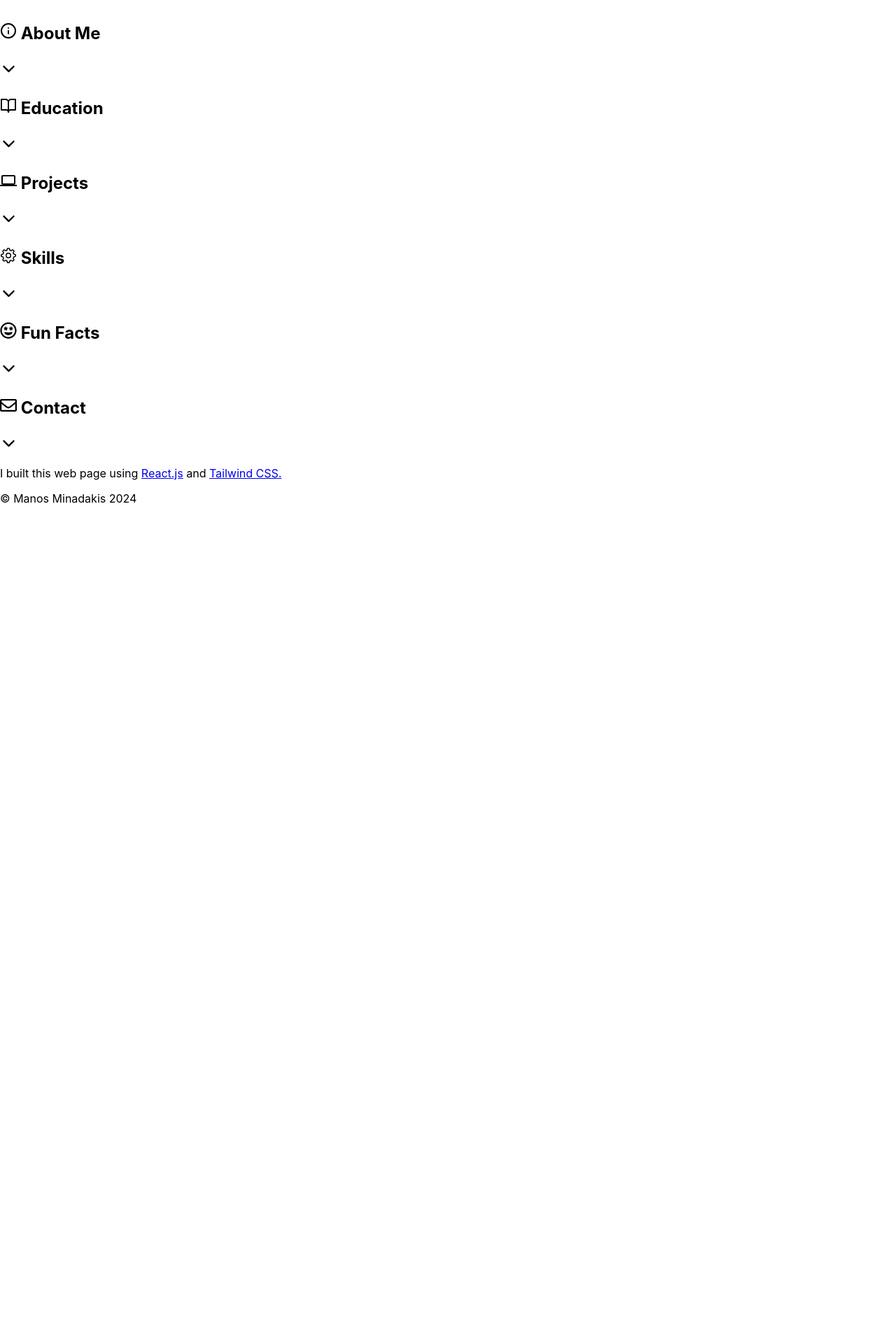
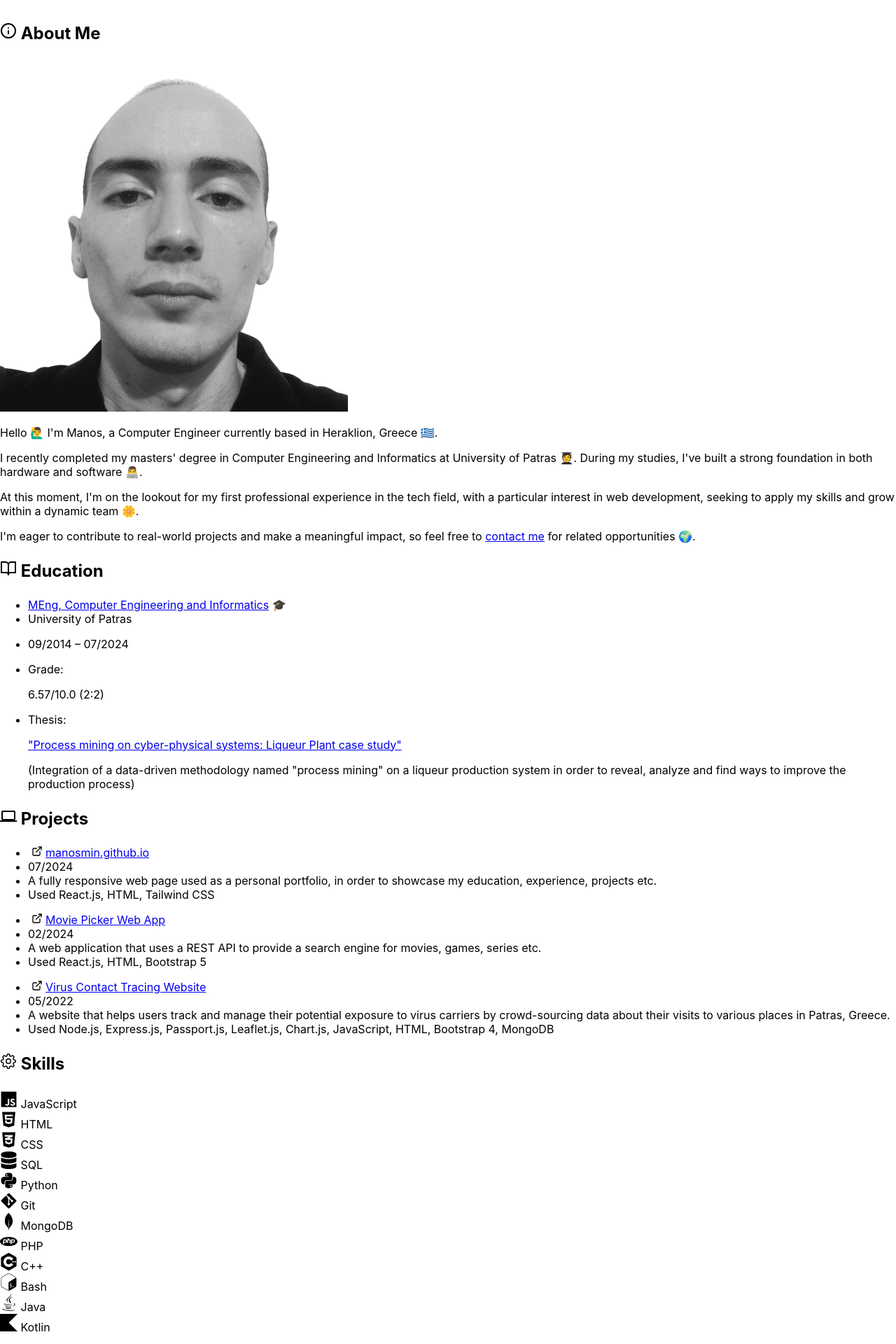
Before and after one commit to manosmin/manosmin.github.io, a React (Create React App) app: page / in a window 1280 px wide. Shown: the part 180-2100 px from the top of the page at 70% size. Before the commit the page ends 918 px from the top, so only its background shows below. Built offline with nearby package versions, Linux system fonts and the light colour scheme.

Commit message:
added appear on scroll animations

```diff
--- a/src/App.js
+++ b/src/App.js
@@ -1,4 +1,4 @@
-import React from 'react';
+import React, { useState, useEffect, useRef } from 'react';
 import Header from './components/Header';
 import About from './components/About';
 import Education from './components/Education';
@@ -9,6 +9,22 @@ import Contact from './components/Contact';
 import Footer from './components/Footer';
 import './App.css';
 
+
+export function useIsVisible(options) {
+  const containerRef = useRef(null)
+  const [isVisible, setIsVisible ] = useState(false)
+  const callbackFunction = (entries) => { const [entry] = entries
+  setIsVisible(entry.isIntersecting)
+  }
+  useEffect(() => {
+  const observer = new IntersectionObserver (callbackFunction, options)
+  if (containerRef.current) observer.observe (containerRef.current)
+  return () => {
+  }
+  if(containerRef.current) observer.unobserve (containerRef.current)
+  }, [containerRef, options])
+  return [containerRef, isVisible]
+  }
 
 function App() {
   return (
--- a/src/components/About.js
+++ b/src/components/About.js
@@ -1,41 +1,43 @@
-import React, { useState } from 'react';
+import React, { useRef } from 'react';
+import { useIsVisible } from '../App';
 import { FiInfo } from "react-icons/fi";
-import { IoIosArrowDown, IoIosArrowUp  } from "react-icons/io";
 
 
 
 const About = () => {
-  const [isOpen, setIsOpen] = useState(false);
-  const [isArrowDown, setIsArrowDown] = useState(true);
 
-  const toggleAccordion = () => {
-    setIsOpen(!isOpen);
-    setIsArrowDown(!isArrowDown);
-  };
+  const [ containerRef1, isVisible1] = useIsVisible({})
+
+  const [ containerRef2, isVisible2] = useIsVisible({})
+
+  const [ containerRef3, isVisible3] = useIsVisible({})
+
+  const [ containerRef4, isVisible4] = useIsVisible({})
+
+  const [ containerRef5, isVisible5] = useIsVisible({})
+
+  const [ containerRef6, isVisible6] = useIsVisible({})
 
   return (
     <div className='bg-gray-200 text-gray-900 dark:bg-gray-900 dark:text-gray-200 p-10 mb-10'>
-      <div id="about" onClick={toggleAccordion} className="flex justify-between cursor-pointer">
-        <h2 className="animate-slide-in-left opacity-0 text-2xl font-semibold" style={{ "--delay": 0.2 + "s" }}>
+      <div id="about" className="flex justify-between cursor-pointer">
+        <h2 ref={containerRef1} className={`${isVisible1 && 'animate-slide-in-left'} opacity-0 text-2xl font-semibold`} style={{ "--delay": 0.2 + "s" }}>
         <p className='flex justify-center items-center'><FiInfo className='mr-2'/> About Me </p>
         </h2>
-        {isArrowDown ? <IoIosArrowDown size={25}/> : <IoIosArrowUp size={25}/>}
       </div>
-        {isOpen && (
         <div className="w-full flex flex-col items-center text-center mt-8 cursor-normal space-y-2"  >
-            <img src="/profile.png" id="profile-pic" alt="Profile" className="border-2 bg-gray-300 dark:bg-gray-800 animate-fade-in-down opacity-0 mb-4 border-gray-900 dark:border-gray-100 w-48 h-48 rounded-full shadow-lg" style={{ "--delay": 0.2 + "s" }}  />
-            <p className='animate-fade-in opacity-0' style={{ "--delay": 1.2 + "s" }}>
+            <img ref={containerRef2} src="/profile.png" id="profile-pic" alt="Profile" className={`border-2 bg-gray-300 dark:bg-gray-800 ${isVisible2 && 'animate-fade-in-down'} opacity-0 mb-4 border-gray-900 dark:border-gray-100 w-48 h-48 rounded-full shadow-lg`} style={{ "--delay": 0.2 + "s" }}  />
+              <p ref={containerRef3} className={`${isVisible3 && 'animate-fade-in'} opacity-0`} style={{ "--delay": 1.2 + "s" }}>
               Hello 🙋‍♂️ I'm <span className='font-medium'>Manos</span>, a Computer Engineer currently based in Heraklion, Greece 🇬🇷.
               </p>
-            <p className='animate-fade-in opacity-0' style={{ "--delay": 1.6 + "s" }}>
+              <p ref={containerRef4} className={`${isVisible4 && 'animate-fade-in'} opacity-0`} style={{ "--delay": 1.6 + "s" }}>
                 I recently completed my masters' degree in Computer Engineering and Informatics at University of Patras 🧑‍🎓. During my studies, I've built a strong foundation in both hardware and software 👨‍💻.
               </p>
-            <p className='animate-fade-in opacity-0' style={{ "--delay": 2 + "s" }}>
+              <p ref={containerRef5} className={`${isVisible5 && 'animate-fade-in'} opacity-0`} style={{ "--delay": 2 + "s" }}>
                 At this moment, I'm on the lookout for my first professional experience in the tech field, with a particular interest in <span className='font-medium'> web development</span>, seeking to apply my skills and grow within a dynamic team 🌼.
               </p>
-            <p className='animate-fade-in opacity-0' style={{ "--delay": 2.4   + "s" }}>I'm eager to contribute to real-world projects and make a meaningful impact, so feel free to <a className="hover:underline" href="mailto:manosmin@hotmail.com">contact me</a> for related opportunities 🌍.</p>
+              <p ref={containerRef6} className={`${isVisible6 && 'animate-fade-in'} opacity-0`} style={{ "--delay": 2.4   + "s" }}>I'm eager to contribute to real-world projects and make a meaningful impact, so feel free to <a className="hover:underline" href="mailto:manosmin@hotmail.com">contact me</a> for related opportunities 🌍.</p>
         </div>
-        )}
       </div>
   );
 };
--- a/src/components/Contact.js
+++ b/src/components/Contact.js
@@ -1,7 +1,7 @@
-import React, { useState } from 'react';
+import React, { useState, useRef } from 'react';
 import emailjs from 'emailjs-com';
 import { FaRegEnvelope } from "react-icons/fa";
-import { IoIosArrowDown, IoIosArrowUp  } from "react-icons/io";
+import { useIsVisible } from '../App';
 
 
 const Contact = () => {
@@ -10,9 +10,6 @@ const Contact = () => {
     email: '',
     message: ''
   });
-
-  const [isFormVisible, setIsFormVisible] = useState(false);
-  const [isArrowDown, setIsArrowDown] = useState(true);
 
   const handleChange = (e) => {
     setFormData({
@@ -44,24 +41,29 @@ const Contact = () => {
     });
   };
 
-  const toggleFormVisibility = () => {
-    setIsFormVisible(!isFormVisible);
-    setIsArrowDown(!isArrowDown);
-  };
+  const [ containerRef1, isVisible1] = useIsVisible({})
+
+  const [ containerRef2, isVisible2] = useIsVisible({})
+
+  const [ containerRef3, isVisible3] = useIsVisible({})
+
+  const [ containerRef4, isVisible4] = useIsVisible({})
+
+  const [ containerRef5, isVisible5] = useIsVisible({})
+
+  const [ containerRef6, isVisible6] = useIsVisible({})
 
 
   return (
     <div className='bg-gray-200 text-gray-900 dark:bg-gray-900 dark:text-gray-200 p-10 mb-10'>
-      <div id="contact" onClick={toggleFormVisibility} className="flex justify-between cursor-pointer">
-        <h2 className="animate-slide-in-left opacity-0 text-2xl font-semibold" style={{ "--delay": 1.2 + "s" }}>
+      <div id="contact" className="flex justify-between cursor-pointer">
+        <h2 ref={containerRef1} className={`opacity-0 text-2xl font-semibold ${isVisible1 && "animate-slide-in-left"}`} style={{ "--delay": 0.2 + "s" }}>
         <p className='flex justify-center items-center'><FaRegEnvelope className='mr-2'/> Contact</p>
         </h2>
-        {isArrowDown ? <IoIosArrowDown size={25}/> : <IoIosArrowUp size={25}/>}
     </div>
-      {isFormVisible && (
         <form onSubmit={handleSubmit} className="mt-8 cursor-normal space-y-4" >
-          <p className='animate-slide-in-left opacity-0' style={{ "--delay":  0.2 + "s" }}>You can also send me a message through this form. Yes, it actually works! 😎</p>
-          <div className='animate-slide-in opacity-0' style={{ "--delay":  0.6 + "s" }}>
+          <p ref={containerRef2} className={`opacity-0 ${isVisible2 && "animate-slide-in-left"}`} style={{ "--delay":  0.6 + "s" }}>You can also send me a message through this form. Yes, it actually works! 😎</p>
+          <div ref={containerRef3} className={`opacity-0 ${isVisible3 && "animate-slide-in"}`} style={{ "--delay":  1 + "s" }}>
             <label className="block">Name:</label>
             <input
               type="text"
@@ -72,7 +74,7 @@ const Contact = () => {
               required
             />
           </div>
-          <div className='animate-slide-in-left opacity-0' style={{ "--delay":  1 + "s" }}>
+          <div ref={containerRef4} className={`opacity-0 ${isVisible4 && "animate-slide-in-left"}`} style={{ "--delay":  1.4 + "s" }}>
             <label className="block">Email:</label>
             <input
               type="email"
@@ -83,7 +85,7 @@ const Contact = () => {
               required
             />
           </div>
-          <div className='animate-slide-in opacity-0' style={{ "--delay":  1.4 + "s" }}>
+          <div ref={containerRef5} className={`opacity-0 ${isVisible5 && "animate-slide-in"}`} style={{ "--delay":  1.8 + "s" }}>
             <label className="block">Message:</label>
             <textarea
               name="message"
@@ -93,9 +95,8 @@ const Contact = () => {
               required
             ></textarea>
           </div>
-          <button type="submit" style={{ "--delay":  1.8 + "s" }} className="animate-fade-in opacity-0 bg-blue-700 hover:bg-blue-600 text-gray-100 font-semibold py-2 px-4 rounded-full">Send</button>
+          <button ref={containerRef6} type="submit" style={{ "--delay":  2.2 + "s" }} className={`${isVisible6 && "animate-fade-in"} opacity-0 bg-blue-700 hover:bg-blue-600 text-gray-100 font-semibold py-2 px-4 rounded-full`}>Send</button>
         </form>
-      )}
     </div>
   );
 };
--- a/src/components/Education.js
+++ b/src/components/Education.js
@@ -1,27 +1,23 @@
 import React, { useState } from 'react';
+import { useIsVisible } from '../App';
 import { FiBookOpen } from "react-icons/fi";
-import { IoIosArrowDown, IoIosArrowUp  } from "react-icons/io";
 
 
 const Education = () => {
-  const [isOpen, setIsOpen] = useState(false);
-  const [isArrowDown, setIsArrowDown] = useState(true);
 
-  const toggleAccordion = () => {
-    setIsOpen(!isOpen);
-    setIsArrowDown(!isArrowDown);
-  };
+  const [ containerRef1, isVisible1] = useIsVisible({})
+
+  const [ containerRef2, isVisible2] = useIsVisible({})
+
 
   return (
     <div className='bg-gray-200 text-gray-900 dark:bg-gray-900 dark:text-gray-200 p-10 mb-10'>
-      <div id="education" onClick={toggleAccordion} className="flex justify-between cursor-pointer">
-        <h2 className="animate-slide-in-left opacity-0 text-2xl font-semibold" style={{ "--delay": 0.4 + "s" }}>
+      <div id="education" className="flex justify-between cursor-pointer">
+        <h2 ref={containerRef1} className={`${isVisible1 && 'animate-slide-in-left'} opacity-0 text-2xl font-semibold`} style={{ "--delay": 0.2 + "s" }}>
         <p className='flex justify-center items-center'><FiBookOpen className='mr-2'/> Education</p>
         </h2>
-        {isArrowDown ? <IoIosArrowDown size={25}/> : <IoIosArrowUp size={25}/>}
       </div>
-      {isOpen && (
-        <div className="mt-8 cursor-normal animate-slide-in opacity-0" style={{ "--delay": 0.2 + "s" }}>
+      <div ref={containerRef2} className={`${isVisible2 && 'animate-slide-in'} mt-8 cursor-normal opacity-0`} style={{ "--delay": 0.2 + "s" }}>
           <ul className='list-none space-y-1'>
           <li><a
             rel="noopener noreferrer"
@@ -48,7 +44,6 @@ const Education = () => {
           </p></li>
           </ul>
         </div>
-      )}
     </div>
   );
 };
--- a/src/components/Facts.js
+++ b/src/components/Facts.js
@@ -1,33 +1,31 @@
-import React, { useState } from 'react';
+import React, { useRef } from 'react';
 import { FaRegGrinStars } from "react-icons/fa";
-import { IoIosArrowDown, IoIosArrowUp  } from "react-icons/io";
+import { useIsVisible } from '../App';
+
+function Facts() {
 
 
+  const [ containerRef1, isVisible1] = useIsVisible({})
 
-function Facts() {
-    const [isOpen, setIsOpen] = useState(false);
-    const [isArrowDown, setIsArrowDown] = useState(true);
+  const [ containerRef2, isVisible2] = useIsVisible({})
 
-    const toggleAccordion = () => {
-      setIsOpen(!isOpen);
-      setIsArrowDown(!isArrowDown);
-    };
+  const [ containerRef3, isVisible3] = useIsVisible({})
+
+  const [ containerRef4, isVisible4] = useIsVisible({})
+
 
   return (
     <div className='bg-gray-200 text-gray-900 dark:bg-gray-900 dark:text-gray-200 p-10 mb-10'>
-    <div id="facts" onClick={toggleAccordion} className="flex justify-between cursor-pointer">
-      <h2 className="animate-slide-in-left opacity-0 text-2xl font-semibold" style={{ "--delay": 1 + "s" }}>
-      <p className='flex justify-center items-center'><FaRegGrinStars className='mr-2'/> Fun Facts</p>
-      </h2>
-      {isArrowDown ? <IoIosArrowDown size={25}/> : <IoIosArrowUp size={25}/>}
-    </div>
-      {isOpen && (
-        <ul class="mt-8 cursor-normal list-inside list-disc space-y-2">
-            <li className='animate-slide-in opacity-0' style={{ "--delay": 0.2 + "s" }}>I've obtained a flight dispatchers' diploma and worked in the control tower of a small airport on a border island, as part of my military service. 👨🏻‍✈️✈️</li>
-            <li className='animate-slide-in-left opacity-0' style={{ "--delay": 0.6 + "s" }}>In the past, I used to play online poker and had won several tournaments at small stakes, the largest of which had 3600 participants. 🃏🏆</li>
-            <li className='animate-slide-in opacity-0' style={{ "--delay":  1 + "s" }}>In my teenage years, I played for a local basketball team and participated in the juniors' local championship. ( っ'-')╮ =͟͟͞͞🏀 </li>
-        </ul>
-        )}
+      <div id="facts" className="flex justify-between cursor-pointer">
+        <h2 ref={containerRef1} className={`text-2xl font-semibold opacity-0 ${isVisible1 && "animate-slide-in-left"}`} style={{ "--delay": 0.2 + "s" }}>
+        <p className='flex justify-center items-center'><FaRegGrinStars className='mr-2'/> Fun Facts</p>
+        </h2>
+      </div>
+      <ul class="mt-8 cursor-normal list-inside list-disc space-y-2">
+          <li ref={containerRef2} className={`opacity-0 ${isVisible2 && "animate-slide-in"}`} style={{ "--delay": 0.6 + "s" }}>I've obtained a flight dispatchers' diploma and worked in the control tower of a small airport on a border island, as part of my military service. 👨🏻‍✈️✈️</li>
+          <li ref={containerRef3} className={`opacity-0 ${isVisible3 && "animate-slide-in-left"}`} style={{ "--delay": 1 + "s" }}>In the past, I used to play online poker and had won several tournaments at small stakes, the largest of which had 3600 participants. 🃏🏆</li>
+          <li ref={containerRef4} className={`opacity-0 ${isVisible4 && "animate-slide-in"}`} style={{ "--delay":  1.4 + "s" }}>In my teenage years, I played for a local basketball team and participated in the juniors' local championship. ( っ'-')╮ =͟͟͞͞🏀 </li>
+      </ul>
     </div>
   )
 }
--- a/src/components/ProjectItem.js
+++ b/src/components/ProjectItem.js
@@ -1,10 +1,14 @@
 import React from 'react';
+import { useIsVisible } from '../App';
 import { FiExternalLink } from "react-icons/fi";
 
 
 function ProjectItem(props) {
+
+  const [ containerRef1, isVisible1] = useIsVisible({})
+
   return (
-    <ul className={`${props.index % 2 !== 0 ? 'animate-slide-in' : 'animate-slide-in-left'} opacity-0 mt-4 list-none`} style={{ "--delay":  0.2 + (props.index-1) * 0.4 + "s" }}>
+    <ul ref={containerRef1} className={`${isVisible1 && (props.index % 2 !== 0 ? 'animate-slide-in' : 'animate-slide-in-left')} opacity-0 mt-4 list-none`} style={{ "--delay":  0.2 + (props.index-1) * 0.4 + "s" }}>
       {console.log(props.index)}
         <li>{props.myInfo.Icon}&nbsp;<FiExternalLink className='inline'/>&nbsp;
         <a rel="noopener noreferrer"
--- a/src/components/Projects.js
+++ b/src/components/Projects.js
@@ -1,18 +1,14 @@
 import React, { useState } from 'react';
+import { useIsVisible } from '../App';
 import ProjectItem from './ProjectItem';
 import { MdComputer } from "react-icons/md";
-import { IoIosArrowDown, IoIosArrowUp  } from "react-icons/io";
 
 
 
 function Projects() {
-    const [isOpen, setIsOpen] = useState(false);
-    const [isArrowDown, setIsArrowDown] = useState(true);
 
-    const toggleAccordion = () => {
-      setIsOpen(!isOpen);
-      setIsArrowDown(!isArrowDown);
-    };
+  const [ containerRef1, isVisible1] = useIsVisible({})
+
 
 
     const ProjectInfo1 = {
@@ -43,16 +39,14 @@ function Projects() {
 
   return (
     <div className='bg-gray-200 text-gray-900 dark:bg-gray-900 dark:text-gray-200 p-10 mb-10'>
-      <div id="projects" onClick={toggleAccordion} className="flex justify-between cursor-pointer">
-        <h2 className="animate-slide-in-left opacity-0 text-2xl font-semibold" style={{ "--delay": 0.6 + "s" }}>
+      <div id="projects" className="flex justify-between cursor-pointer">
+        <h2 ref={containerRef1} className={`${isVisible1 && 'animate-slide-in-left'} opacity-0 text-2xl font-semibold`} style={{ "--delay": 0.2 + "s" }}>
         <p className='flex justify-center items-center'><MdComputer className='mr-2'/> Projects</p>
         </h2>
-        {isArrowDown ? <IoIosArrowDown size={25}/> : <IoIosArrowUp size={25}/>}
       </div>
-      {isOpen && (<div className='mt-8 cursor-normal space-y-4'>
+      <div className='mt-8 cursor-normal space-y-4'>
         {Projects.map((item, index) => ( <ProjectItem myInfo={item} index={index + 1} key={item.Title} /> ))}
-        </div>
-        )}
+      </div>
     </div>
   )
 }
--- a/src/components/SkillItem.js
+++ b/src/components/SkillItem.js
@@ -1,7 +1,12 @@
-import React from 'react'
+import React, { useRef } from 'react'
+import { useIsVisible } from '../App';
 
 function SkillItem(props) {
-  return (<div className={`${props.index % 2 !== 0 ? 'animate-slide-in' : 'animate-slide-in-left'} opacity-0`} style={{ "--delay": 0.2 + (props.index-1) * 0.4 + "s" }}>
+
+
+  const [ containerRef1, isVisible1] = useIsVisible({})
+
+  return (<div ref={containerRef1} className={`${isVisible1 && ((props.index % 2 !== 0) ? 'animate-slide-in' : 'animate-slide-in-left')} opacity-0`} style={{ "--delay": 0.2 + (props.index-1) * 0.4 + "s" }}>
     <div className="mt-10 mb-1 font-medium">{props.myItem.Icon} {props.myItem.Title}</div>
     <div className="w-full h-4 mb-8 bg-gray-300 rounded-full dark:bg-gray-800">
         <div className="h-4 bg-gray-900 rounded-full dark:bg-gray-200" style={{width: props.myItem.Percentage}}>
--- a/src/components/Skills.js
+++ b/src/components/Skills.js
@@ -1,10 +1,10 @@
-import { React, useState } from 'react';
+import { React, useRef } from 'react';
+import { useIsVisible } from '../App';
 import SkillItem from './SkillItem';
 import { GoGear } from "react-icons/go";
 import { IoLogoJavascript } from "react-icons/io5";
 import { FaPython, FaHtml5, FaCss3Alt, FaJava, FaDatabase, FaGitAlt  } from "react-icons/fa";
 import { SiKotlin, SiCplusplus, SiMongodb, SiGnubash, SiPhp } from "react-icons/si";
-import { IoIosArrowDown, IoIosArrowUp  } from "react-icons/io";
 
 
 
@@ -12,13 +12,8 @@ import { IoIosArrowDown, IoIosArrowUp  } from "react-icons/io";
 
 
 function Skills() {
-    const [isOpen, setIsOpen] = useState(false);
-    const [isArrowDown, setIsArrowDown] = useState(true);
 
-    const toggleAccordion = () => {
-      setIsOpen(!isOpen);
-      setIsArrowDown(!isArrowDown);
-    };
+    const [ containerRef1, isVisible1] = useIsVisible({})
 
     const Skill1 = {Title: 'JavaScript', Percentage: '90%', Icon: <IoLogoJavascript className='mb-2 inline' size={25} />}
     const Skill2 = {Title: 'HTML', Percentage: '80%', Icon: <FaHtml5 className='mb-2 inline' size={25} />}
@@ -36,15 +31,14 @@ function Skills() {
 
   return (
     <div className='bg-gray-200 text-gray-900 dark:bg-gray-900 dark:text-gray-200 p-10 mb-10'>
-      <div id="skills" onClick={toggleAccordion} className="flex justify-between cursor-pointer">
-        <h2 className="animate-slide-in-left opacity-0 text-2xl font-semibold" style={{ "--delay": 0.8 + "s" }}>
+      <div id="skills"className="flex justify-between cursor-pointer">
+        <h2 ref={containerRef1} className={`${isVisible1 && 'animate-slide-in-left'} opacity-0 text-2xl font-semibold`} style={{ "--delay": 0.2 + "s" }}>
           <p className='flex justify-center items-center'><GoGear className='mr-2'/> Skills</p>
         </h2>
-        {isArrowDown ? <IoIosArrowDown size={25}/> : <IoIosArrowUp size={25}/>}
       </div>
-      {isOpen && ( <div className='mt-8 cursor-normal'>
+      <div className='mt-8 cursor-normal'>
         {Skills.sort((a, b) => b.Percentage.localeCompare(a.Percentage)).map((item, index) => (<SkillItem myItem={item} index={index+1} key={item.Title}/>))}
-        </div>)}
+      </div>
     </div>
   )
 }
```
Lines whose indentation alone changed are shown as unchanged.
